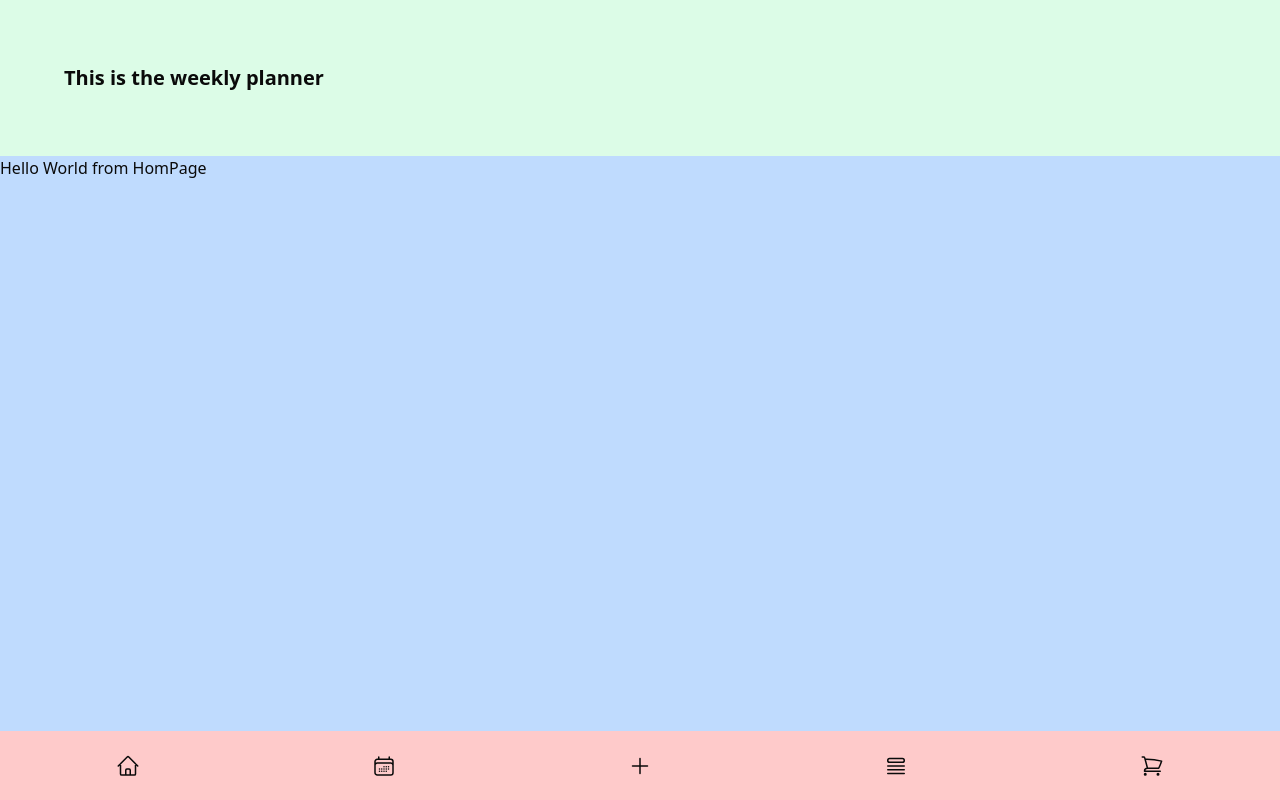
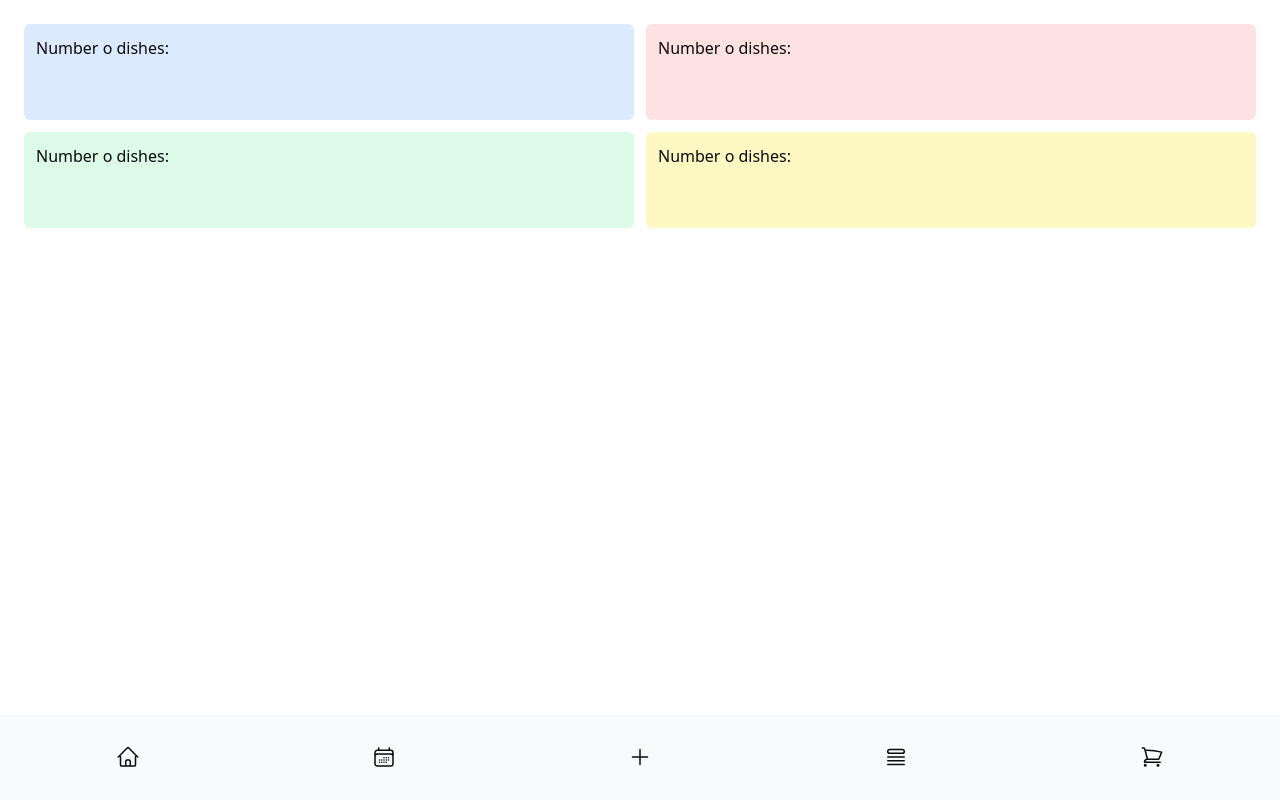
Before and after one commit to jpguisado/receta, a Next.js app: page / in a window 1280 px wide. Built offline with nearby package versions, Linux system fonts and the light colour scheme; no server answers; the database is empty.

Commit message:
Redo code

```diff
--- a/src/app/layout.tsx
+++ b/src/app/layout.tsx
@@ -10,8 +10,8 @@ const inter = Inter({
 });
 
 export const metadata = {
-  title: "Create T3 App",
-  description: "Generated by create-t3-app",
+  title: "Recetario",
+  description: "Keep track of your weekly meals",
   icons: [{ rel: "icon", url: "/favicon.ico" }],
 };
 
@@ -23,14 +23,11 @@ export default function RootLayout({
   return (
     <Providers>
       <html lang="en">
-        <body className={`h-screen flex flex-col justify-between bg-red-200 font-sans ${inter.variable}`}>
-          <header className="bg-green-100">
-            <h1 className="text-xl font-bold p-16">This is the weekly planner</h1>
-          </header>
-          <div className="h-full bg-blue-200">
+        <body className={`h-screen flex flex-col justify-between font-sans ${inter.variable}`}>
+          <div className="h-full p-6">
             {children}
           </div>
-          <footer className='h-24 flex items-center text-center'>
+          <footer className='h-24 flex items-center text-center bg-slate-50'>
             <div className='w-full'>
               <div className='justify-center flex'>
                 <div className='justify-center flex w-full'>
--- a/src/app/page.tsx
+++ b/src/app/page.tsx
@@ -1,10 +1,11 @@
-import { db } from "~/server/db";
-
 export default async function HomePage() {
 
-  const posts = await db.query.posts.findMany();
-
   return (
-    <div>Hello World from HomPage</div>
+    <div className="grid grid-cols-2 gap-3">
+      <div className="bg-blue-100 p-3 rounded-md w-full h-24">Number o dishes: </div>
+      <div className="bg-red-100 p-3 rounded-md w-full h-24">Number o dishes: </div>
+      <div className="bg-green-100 p-3 rounded-md w-full h-24">Number o dishes: </div>
+      <div className="bg-yellow-100 p-3 rounded-md w-full h-24">Number o dishes: </div>
+    </div>
   );
 }
--- a/src/app/weekly-planner/page.tsx
+++ b/src/app/weekly-planner/page.tsx
@@ -244,6 +244,7 @@ export default function WeeklyPlanner() {
     return (
         <div className="gap-4 flex flex-col">
             <div className="text-xl">Semana 1</div>
+
             <div className="flex justify-around">
                 <Button onClick={() => setDay({ name: 'MONDAY', order: 0 })} className={`flex border hover:bg-slate-300 transition-colors duration-200 rounded-full h-8 w-8 justify-center items-center ${day?.name === 'MONDAY' ? 'bg-slate-400' : ''}`}>L</Button>
                 <Button onClick={() => setDay({ name: 'TUESDAY', order: 1 })} className={`flex border hover:bg-slate-300 transition-colors duration-200 rounded-full h-8 w-8 justify-center items-center ${day?.name === 'TUESDAY' ? 'bg-slate-400' : ''}`}>M</Button>
@@ -254,6 +255,7 @@ export default function WeeklyPlanner() {
                 <Button onClick={() => setDay({ name: 'SUNDAY', order: 6 })} className={`flex border hover:bg-slate-300 transition-colors duration-200 rounded-full h-8 w-8 justify-center items-center ${day?.name === 'SUNDAY' ? 'bg-slate-400' : ''}`}>D</Button>
             </div>
 
+{/*
             <div className="flex gap-5 justify-around">
                 <Button variant={"ghost"} onClick={() => setMeal({ name: 'BREAKFAST', order: 0 })} className={`flex w-full border hover:bg-slate-300 transition-colors duration-200 justify-center items-center ${meal?.name === 'BREAKFAST' ? 'bg-slate-400' : ''}`}>BREAKFAST</Button>
                 <Button variant={"ghost"} onClick={() => setMeal({ name: 'MIDMORNING', order: 1 })} className={`flex w-full border hover:bg-slate-300 transition-colors duration-200 justify-center items-center ${meal?.name === 'MIDMORNING' ? 'bg-slate-400' : ''}`}>MIDMORNING</Button>
@@ -261,6 +263,17 @@ export default function WeeklyPlanner() {
                 <Button variant={"ghost"} onClick={() => setMeal({ name: 'DINNER', order: 3 })} className={`flex w-full border hover:bg-slate-300 transition-colors duration-200 justify-center items-center ${meal?.name === 'DINNER' ? 'bg-slate-400' : ''}`}>DINNER</Button>
                 <Button variant={"ghost"} onClick={() => setMeal({ name: 'SNACK', order: 4 })} className={`flex w-full border hover:bg-slate-300 transition-colors duration-200 justify-center items-center ${meal?.name === 'SNACK' ? 'bg-slate-400' : ''}`}>SNACK</Button>
                 <Button variant={"ghost"} onClick={() => setMeal({ name: 'COMPLEMENTARY', order: 5 })} className={`flex w-full border hover:bg-slate-300 transition-colors duration-200 justify-center items-center ${meal?.name === 'COMPLEMENTARY' ? 'bg-slate-400' : ''}`}>COMPLEMENTARY</Button>
+            </div>
+
+*/}
+
+            <div className="flex gap-2 justify-around">
+                <Button variant={"ghost"} onClick={() => setMeal({ name: 'BREAKFAST', order: 0 })} className={`flex p-1 w-full border hover:bg-slate-300 transition-colors duration-200 justify-center items-center ${meal?.name === 'BREAKFAST' ? 'bg-slate-400' : ''}`}>DE</Button>
+                <Button variant={"ghost"} onClick={() => setMeal({ name: 'MIDMORNING', order: 1 })} className={`flex w-full border hover:bg-slate-300 transition-colors duration-200 justify-center items-center ${meal?.name === 'MIDMORNING' ? 'bg-slate-400' : ''}`}>MM</Button>
+                <Button variant={"ghost"} onClick={() => setMeal({ name: 'LUNCH', order: 2 })} className={`flex w-full border hover:bg-slate-300 transition-colors duration-200 justify-center items-center ${meal?.name === 'LUNCH' ? 'bg-slate-400' : ''}`}>AL</Button>
+                <Button variant={"ghost"} onClick={() => setMeal({ name: 'SNACK', order: 4 })} className={`flex w-full border hover:bg-slate-300 transition-colors duration-200 justify-center items-center ${meal?.name === 'SNACK' ? 'bg-slate-400' : ''}`}>ME</Button>
+                <Button variant={"ghost"} onClick={() => setMeal({ name: 'DINNER', order: 3 })} className={`flex w-full border hover:bg-slate-300 transition-colors duration-200 justify-center items-center ${meal?.name === 'DINNER' ? 'bg-slate-400' : ''}`}>CE</Button>
+                <Button variant={"ghost"} onClick={() => setMeal({ name: 'COMPLEMENTARY', order: 5 })} className={`flex w-full border hover:bg-slate-300 transition-colors duration-200 justify-center items-center ${meal?.name === 'COMPLEMENTARY' ? 'bg-slate-400' : ''}`}>++</Button>
             </div>
 
             <Select onValueChange={(e: z.infer<typeof dishSchema>) => { setDish(e) }}>
@@ -279,7 +292,7 @@ export default function WeeklyPlanner() {
 
             <Button onClick={() => addDayToPlan(day!, meal!, dish!)}>Añadir</Button>
 
-            <Table className="leading-none">
+            {/* <Table className="leading-none">
                 <TableHeader>
                     <TableRow>
                         <TableHead className="">Día</TableHead>
@@ -305,7 +318,7 @@ export default function WeeklyPlanner() {
                     })}
                 </TableBody>
             </Table>
-            <Button onClick={() => saveWeeklyPlan()}>Guardar planificación</Button>
+            <Button onClick={() => saveWeeklyPlan()}>Guardar planificación</Button> */}
         </div>
     )
 }
```
Also changed, not shown: 1 other file (tests, documents, lock files or other folders).
